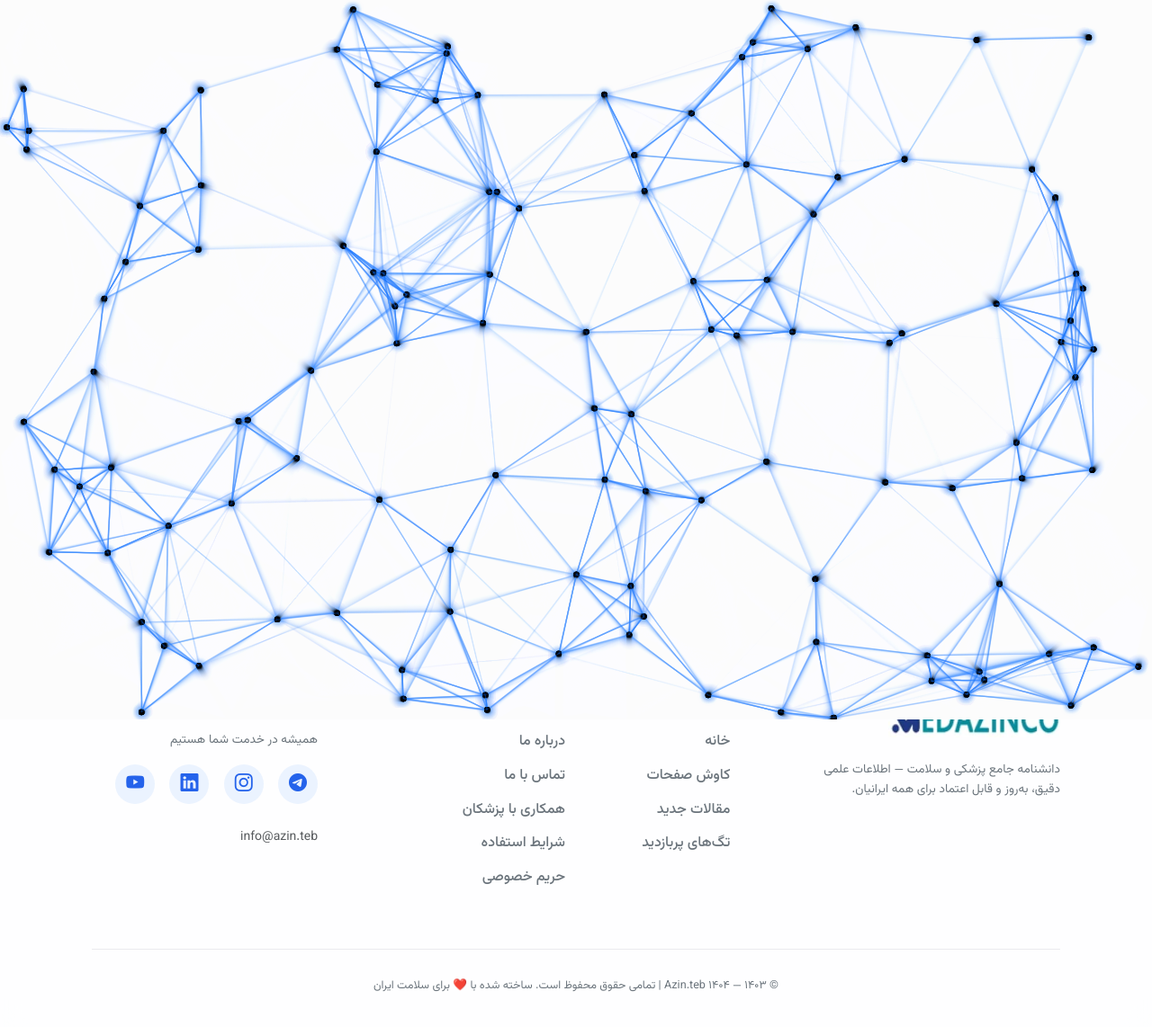
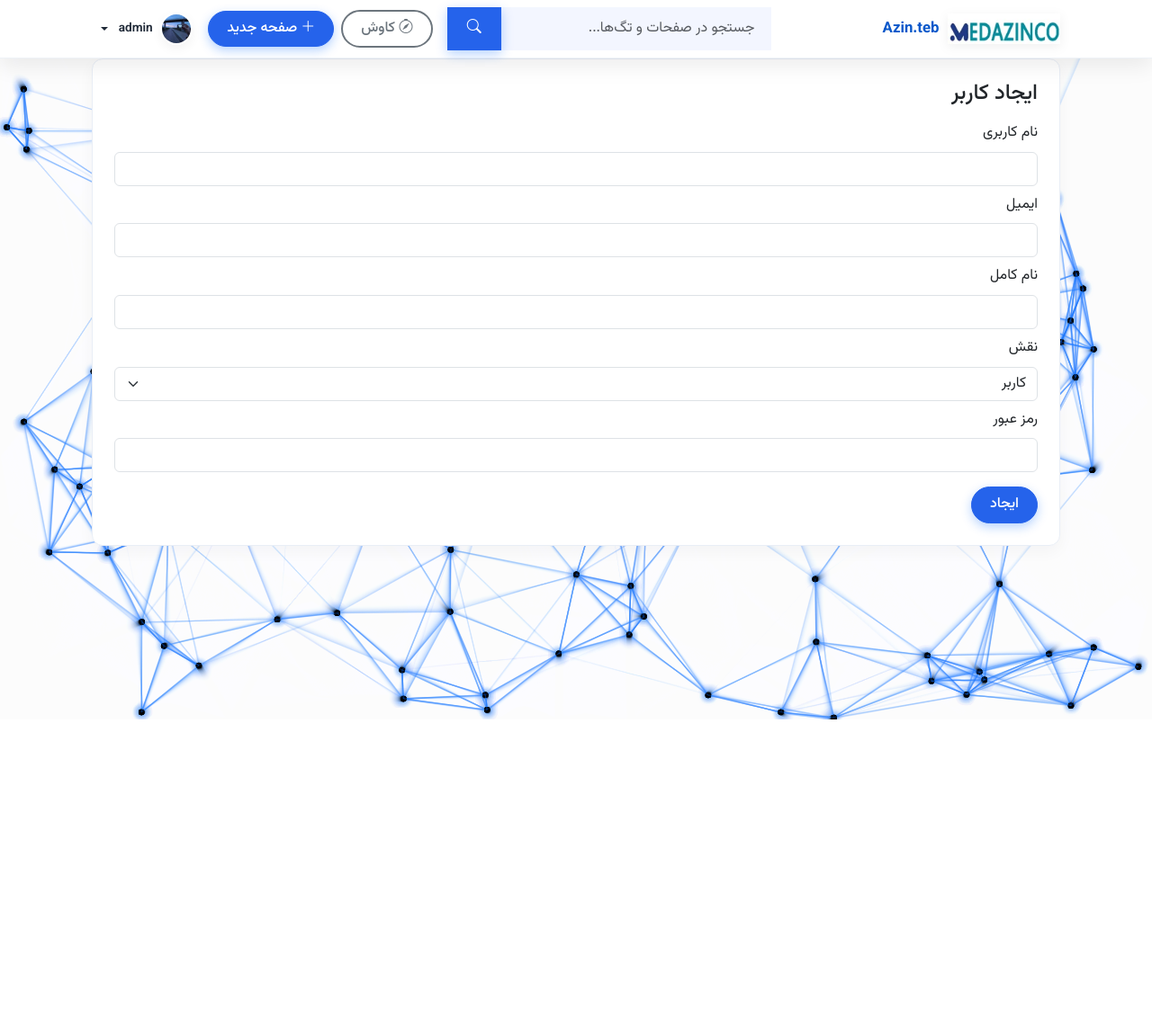
Before and after one commit to danial753/simple_wiki, a Flask app: page /admin/users/new in a window 1280 px wide. Shown: the whole page at 90% size. After the commit the page ends 800 px from the top, so only its background shows below. Run offline with Flask 3, Linux system fonts and the light colour scheme; a user stored in the database is signed in.

Commit message:
describe changes

```diff
--- a/app/templates/base.html
+++ b/app/templates/base.html
@@ -2,8 +2,8 @@
 <!doctype html>
 <html lang="fa" dir="rtl">
 <head>
-  <meta charset="utf-8" />
-  <meta name="viewport" content="width=device-width, initial-scale=1" />
+    <meta charset="utf-8"/>
+    <meta name="viewport" content="width=device-width, initial-scale=1"/>
     <title>{% block title %}Azin.teb{% endblock %}</title>
 
     <!-- Favicon -->
@@ -11,7 +11,8 @@
     <link rel="shortcut icon" href="{{ url_for('static', filename='favicon.ico') }}">
 
     <!-- Font Vazirmatn -->
-  <link href="https://fonts.googleapis.com/css2?family=Vazirmatn:wght@300;400;500;600;700;800&display=swap" rel="stylesheet">
+    <link href="https://fonts.googleapis.com/css2?family=Vazirmatn:wght@300;400;500;600;700;800&display=swap"
+          rel="stylesheet">
 
     <!-- Bootstrap RTL -->
     <link href="https://cdn.jsdelivr.net/npm/bootstrap@5.3.2/dist/css/bootstrap.rtl.min.css" rel="stylesheet">
@@ -27,15 +28,6 @@
 
     <!-- Theme variables و استایل‌های پیشرفته -->
     <style>
-    #plexus-canvas {
-    position: fixed !important;
-    top: 0 !important;
-    left: 0 !important;
-    width: 100% !important;
-    height: 100% !important;
-    z-index: 9999 !important;
-    background: rgba(255, 0, 0, 0.1) !important;
-    }
         :root {
           --primary: #0d6efd;
           --primary-dark: #0a58ca;
@@ -343,7 +335,8 @@
         </a>
         <form id="global-search" class="d-flex ms-auto me-3" action="{{ discover_url }}" method="GET" role="search">
             <div class="input-group search-wrap">
-          <input name="q" value="{{ request.args.get('q','') }}" class="form-control search-input" placeholder="جستجو در صفحات و تگ‌ها..." aria-label="جستجو">
+                <input name="q" value="{{ request.args.get('q','') }}" class="form-control search-input"
+                       placeholder="جستجو در صفحات و تگ‌ها..." aria-label="جستجو">
                 <button class="btn btn-primary" type="submit" aria-label="جستجو"><i class="bi bi-search"></i></button>
             </div>
         </form>
@@ -376,9 +369,12 @@
                         </a>
                     </li>
                     {% endif %}
-              <li><hr class="dropdown-divider"></li>
                     <li>
-                <a class="dropdown-item text-danger" href="{{ url_for('auth.logout') if endpoint_exists('auth.logout') else '#' }}">
+                        <hr class="dropdown-divider">
+                    </li>
+                    <li>
+                        <a class="dropdown-item text-danger"
+                           href="{{ url_for('auth.logout') if endpoint_exists('auth.logout') else '#' }}">
                             <i class="bi bi-box-arrow-right me-2"></i>خروج
                         </a>
                     </li>
@@ -396,7 +392,8 @@
     {% if messages %}
     <div class="mb-4">
         {% for cat, msg in messages %}
-            <div class="alert alert-{{ 'danger' if cat=='danger' else ('warning' if cat=='warning' else ('success' if cat=='success' else 'info')) }} alert-dismissible fade show shadow-sm" role="alert" data-aos="fade-in">
+        <div class="alert alert-{{ 'danger' if cat=='danger' else ('warning' if cat=='warning' else ('success' if cat=='success' else 'info')) }} alert-dismissible fade show shadow-sm"
+             role="alert" data-aos="fade-in">
             <i class="bi bi-{{ 'exclamation-triangle' if cat=='danger' else 'exclamation-circle' if cat=='warning' else 'check-circle' if cat=='success' else 'info-circle' }} me-2"></i>
             {{ msg }}
             <button type="button" class="btn-close" data-bs-dismiss="alert" aria-label="بستن"></button>
@@ -409,62 +406,56 @@
 </main>
 
 <!-- فوتر حرفه‌ای -->
-  <footer class="site-footer">
-    <div class="container">
-      <div class="row gy-5">
-        <!-- ستون برند -->
-        <div class="col-lg-4 col-md-6">
-          <a href="{{ home_url }}" class="footer-brand">
-            <img src="{{ url_for('static', filename='logo.png') }}" alt="Azin.teb">
-            Azin.teb
-          </a>
-          <p class="mt-3 small" style="max-width: 290px;">
-            دانشنامه جامع پزشکی و سلامت — اطلاعات علمی دقیق، به‌روز و قابل اعتماد برای همه ایرانیان.
-          </p>
-        </div>
-        <!-- لینک‌های سریع -->
-        <div class="col-lg-2 col-md-6">
-          <h5 class="footer-title">لینک‌های سریع</h5>
-          <ul class="footer-links">
-            <li><a href="{{ home_url }}">خانه</a></li>
-            <li><a href="{{ discover_url }}">کاوش صفحات</a></li>
-            <li><a href="#">مقالات جدید</a></li>
-            <li><a href="#">تگ‌های پربازدید</a></li>
-          </ul>
-        </div>
-        <!-- Azin.teb -->
-        <div class="col-lg-3 col-md-6">
-          <h5 class="footer-title">Azin.teb</h5>
-          <ul class="footer-links">
-            <li><a href="#">درباره ما</a></li>
-            <li><a href="#">تماس با ما</a></li>
-            <li><a href="#">همکاری با پزشکان</a></li>
-            <li><a href="#">شرایط استفاده</a></li>
-            <li><a href="#">حریم خصوصی</a></li>
-          </ul>
-        </div>
-        <!-- ارتباط با ما -->
-        <div class="col-lg-3 col-md-6">
-          <h5 class="footer-title">ارتباط با ما</h5>
-          <p class="small mb-3">همیشه در خدمت شما هستیم</p>
-          <div class="social-icons mb-4">
-            <a href="#" target="_blank" title="تلگرام"><i class="bi bi-telegram"></i></a>
-            <a href="#" target="_blank" title="اینستاگرام"><i class="bi bi-instagram"></i></a>
-            <a href="#" target="_blank" title="لینکدین"><i class="bi bi-linkedin"></i></a>
-            <a href="#" target="_blank" title="یوتیوب"><i class="bi bi-youtube"></i></a>
-          </div>
-          <small class="text-muted">info@azin.teb</small>
-        </div>
-      </div>
-      <!-- کپی‌رایت -->
-      <div class="footer-bottom text-center">
-        <small>
-          © ۱۴۰۳ — ۱۴۰۴ Azin.teb | تمامی حقوق محفوظ است.
-          ساخته شده با ❤️ برای سلامت ایران
-        </small>
-      </div>
-    </div>
-  </footer>
+<!--<footer class="site-footer">-->
+<!--    <div class="container">-->
+<!--        <div class="row gy-5">-->
+<!--            &lt;!&ndash; ستون برند &ndash;&gt;-->
+<!--            <div class="col-lg-4 col-md-6">-->
+<!--                <a href="{{ home_url }}" class="footer-brand">-->
+<!--                    <img src="{{ url_for('static', filename='logo.png') }}" alt="Azin.teb">-->
+<!--                    Azin.teb-->
+<!--                </a>-->
+<!--                <p class="mt-3 small" style="max-width: 290px;">-->
+<!--                    دانشنامه جامع پزشکی و سلامت — اطلاعات علمی دقیق، به‌روز و قابل اعتماد برای همه ایرانیان.-->
+<!--                </p>-->
+<!--            </div>-->
+<!--            &lt;!&ndash; لینک‌های سریع &ndash;&gt;-->
+<!--            <div class="col-lg-2 col-md-6">-->
+<!--                <h5 class="footer-title">لینک‌های سریع</h5>-->
+<!--                <ul class="footer-links">-->
+<!--                    <li><a href="{{ home_url }}">خانه</a></li>-->
+<!--                    <li><a href="{{ discover_url }}">کاوش صفحات</a></li>-->
+<!--                    <li><a href="#">مقالات جدید</a></li>-->
+<!--                    <li><a href="#">تگ‌های پربازدید</a></li>-->
+<!--                </ul>-->
+<!--            </div>-->
+<!--            &lt;!&ndash; Azin.teb &ndash;&gt;-->
+<!--            <div class="col-lg-3 col-md-6">-->
+<!--                <h5 class="footer-title">Azin.teb</h5>-->
+<!--                <ul class="footer-links">-->
+<!--                    <li><a href="#">درباره ما</a></li>-->
+<!--                    <li><a href="#">تماس با ما</a></li>-->
+<!--                    <li><a href="#">همکاری با پزشکان</a></li>-->
+<!--                    <li><a href="#">شرایط استفاده</a></li>-->
+<!--                    <li><a href="#">حریم خصوصی</a></li>-->
+<!--                </ul>-->
+<!--            </div>-->
+<!--            &lt;!&ndash; ارتباط با ما &ndash;&gt;-->
+<!--            <div class="col-lg-3 col-md-6">-->
+<!--                <h5 class="footer-title">ارتباط با ما</h5>-->
+<!--                <p class="small mb-3">همیشه در خدمت شما هستیم</p>-->
+<!--                <div class="social-icons mb-4">-->
+<!--                    <a href="#" target="_blank" title="تلگرام"><i class="bi bi-telegram"></i></a>-->
+<!--                    <a href="#" target="_blank" title="اینستاگرام"><i class="bi bi-instagram"></i></a>-->
+<!--                    <a href="#" target="_blank" title="لینکدین"><i class="bi bi-linkedin"></i></a>-->
+<!--                    <a href="#" target="_blank" title="یوتیوب"><i class="bi bi-youtube"></i></a>-->
+<!--                </div>-->
+<!--                <small class="text-muted">info@azin.teb</small>-->
+<!--            </div>-->
+<!--        </div>-->
+<!--    </div>-->
+<!--    </div>-->
+<!--</footer>-->
 
 <!-- Bootstrap JS -->
 <script src="https://cdn.jsdelivr.net/npm/bootstrap@5.3.2/dist/js/bootstrap.bundle.min.js"></script>
```
Lines whose indentation alone changed are shown as unchanged.
